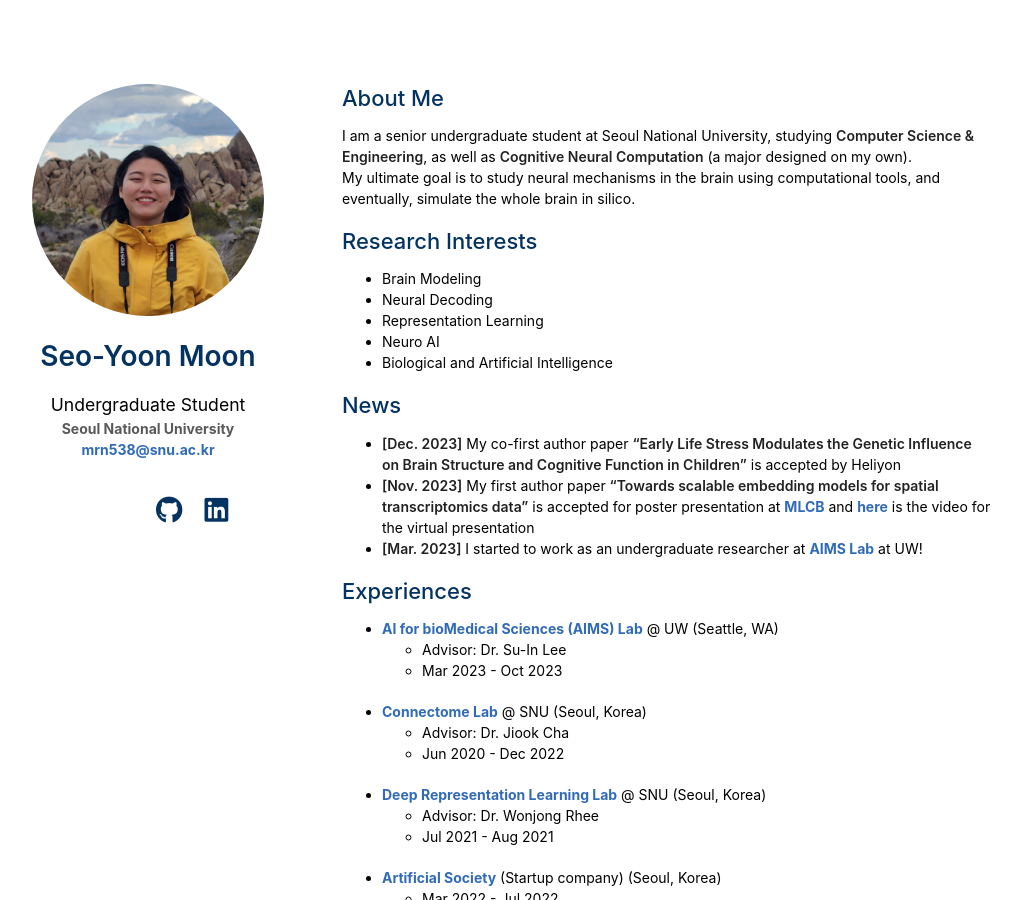
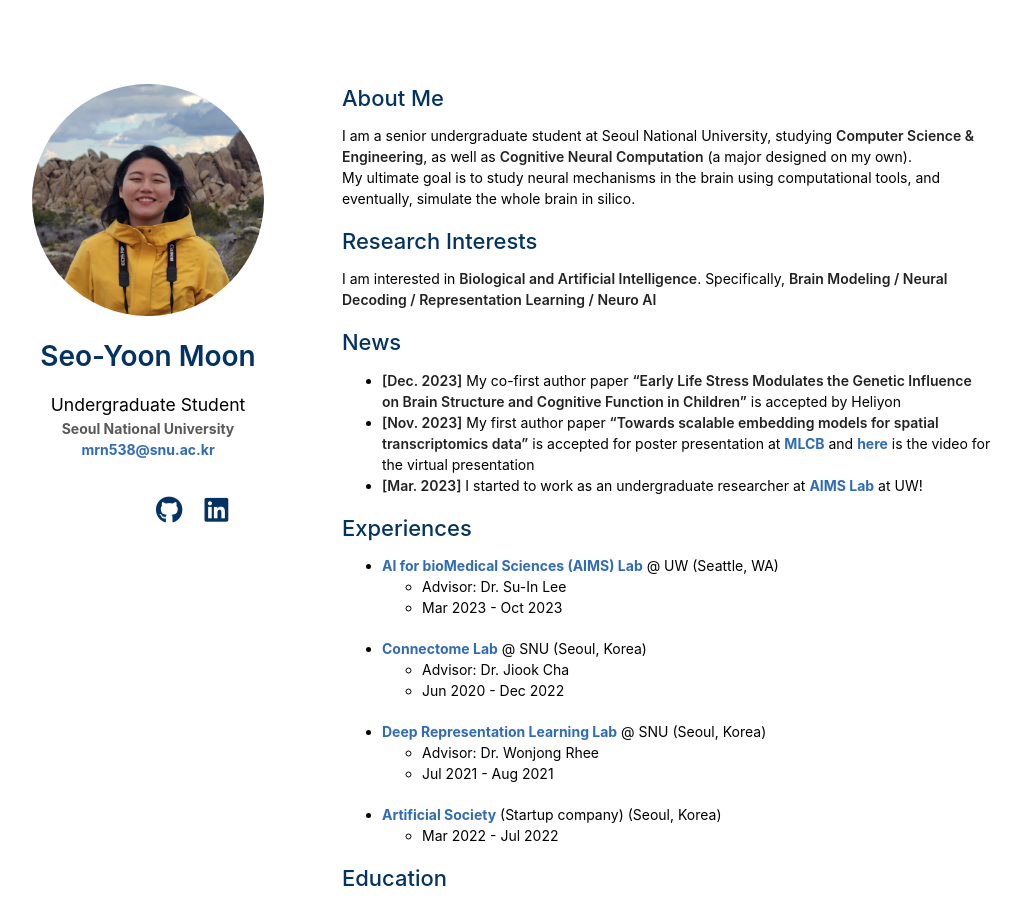
Before and after one commit to symoon9/cv, a Jekyll site: the page built from index.md, in a window 1280 px wide and 900 px high. Shown: the whole window, without its empty margins (128-1149 px from the left). Built offline with Jekyll 4.4.1, drawn with Linux system fonts in a browser that asks for light colours; nearby versions of some CDN libraries; a style sheet for code colours, icons or effects is not loaded; our own code applies the rules of GitHub Pages for plain Markdown files.

Commit message:
Update research interest

```diff
--- a/index.md
+++ b/index.md
@@ -8,12 +8,8 @@ I am a senior undergraduate student at Seoul National University, studying **Com
 My ultimate goal is to study neural mechanisms in the brain using computational tools, and eventually, simulate the whole brain in silico.
 
 ## Research Interests
-
-- Brain Modeling
-- Neural Decoding
-- Representation Learning
-- Neuro AI
-- Biological and Artificial Intelligence
+I am interested in **Biological and Artificial Intelligence**.
+Specifically, **Brain Modeling / Neural Decoding / Representation Learning / Neuro AI**
 
 ## News
 - **[Dec. 2023]** My co-first author paper **"Early Life Stress Modulates the Genetic Influence on Brain Structure and Cognitive Function in Children"** is accepted by Heliyon
```
